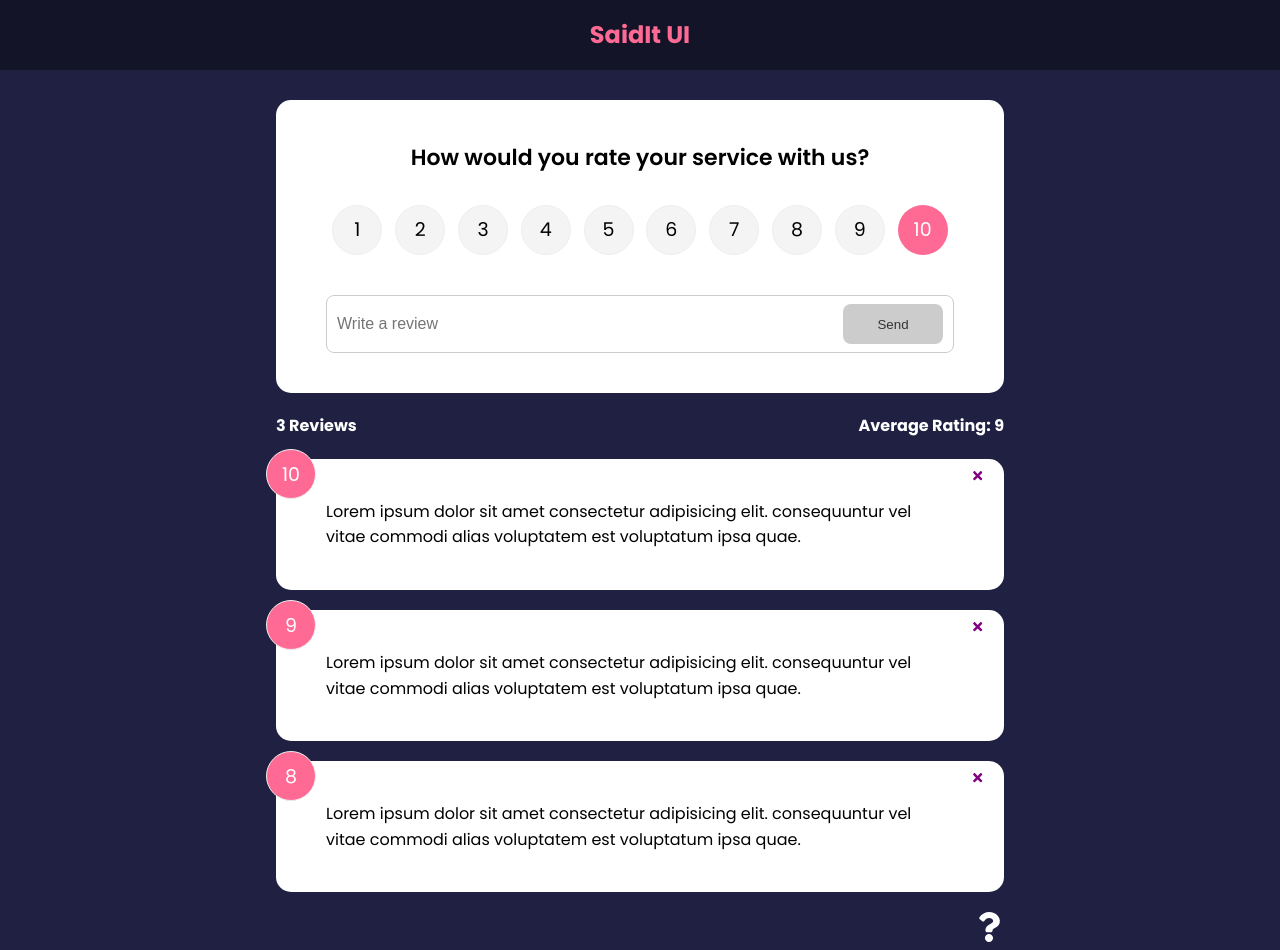
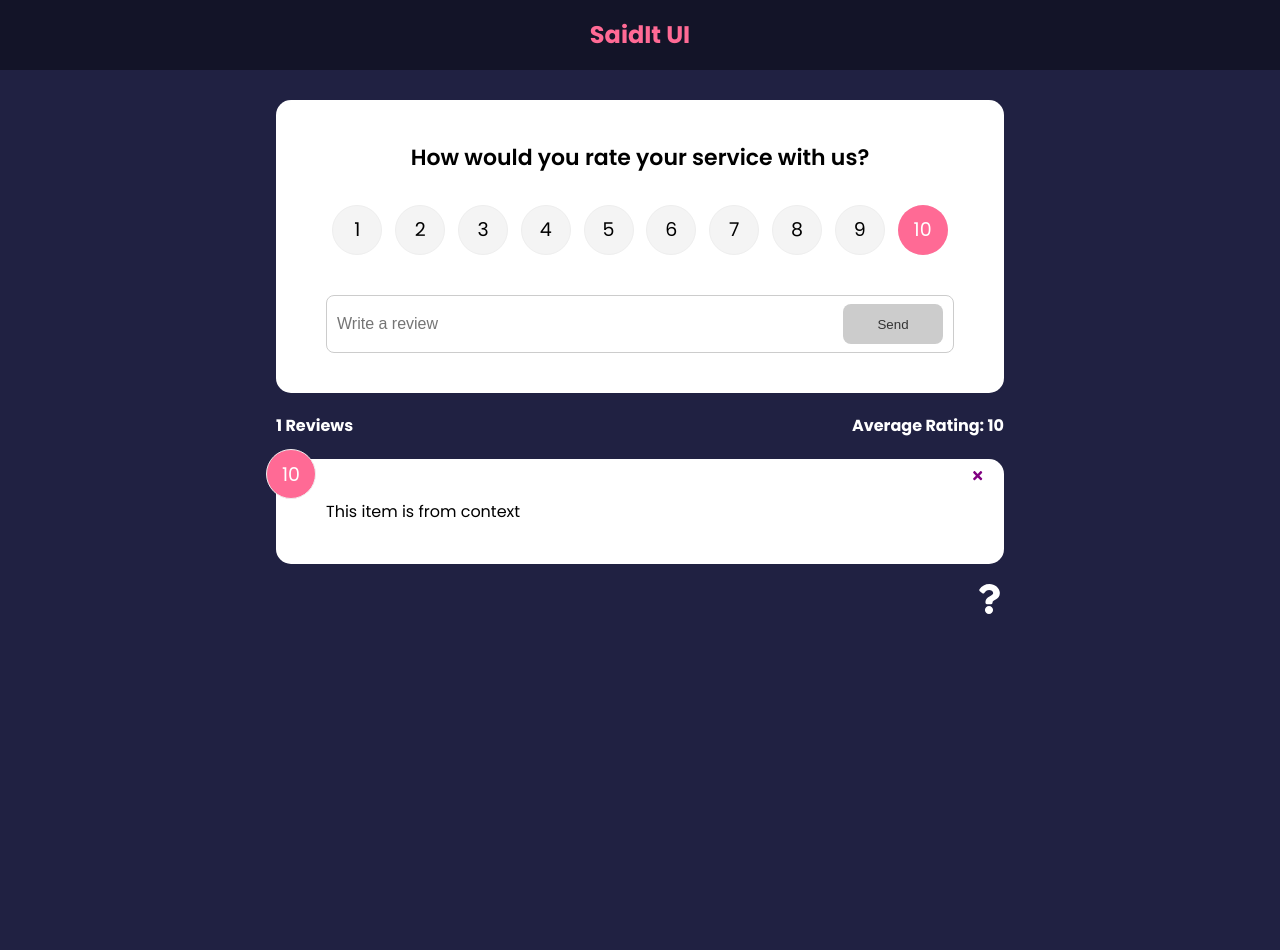
Before and after one commit to jlentz17/feedback-app, a React (Create React App) app: page / in a window 1280 px wide. After the commit the page ends 800 px from the top, so only its background shows below. Built offline with nearby package versions, Linux system fonts and the light colour scheme.

Commit message:
refactors to useContext. Way cleaner/practice

```diff
--- a/src/App.js
+++ b/src/App.js
@@ -1,29 +1,15 @@
-import { v4 as uuidv4 } from 'uuid'
 import { BrowserRouter as Router, Route, Routes } from 'react-router-dom'
-import { useState } from 'react'
 import Header from './components/Header'
 import FeedbackList from './components/FeedbackList'
-import FeedbackData from './data/FeedbackData'
 import FeedbackStats from './components/FeedbackStats'
 import FeedbackForm from './components/FeedbackForm'
 import AboutPage from './pages/AboutPage'
+import { FeedbackProvider } from './context/FeedbackContext'
 import AboutIconLink from './components/AboutIconLink'
 
 const App = () => {
-  const [feedback, setFeedback] = useState(FeedbackData)
-
-  const addFeedback = (newFeedback) => {
-    newFeedback.id = uuidv4()
-    setFeedback([newFeedback, ...feedback])
-  }
-
-  const deleteFeedback = (id) => {
-    if (window.confirm('Are you sure you want to delete?')) {
-      setFeedback(feedback.filter((item) => item.id !== id))
-    }
-  }
-
   return (
+    <FeedbackProvider>
       <Router>
         <Header />
         <div className='container'>
@@ -33,12 +19,9 @@
               path='/'
               element={
                 <>
-                <FeedbackForm handleAdd={addFeedback} />
-                <FeedbackStats feedback={feedback} />
-                <FeedbackList
-                  feedback={feedback}
-                  handleDelete={deleteFeedback}
-                />
+                  <FeedbackForm />
+                  <FeedbackStats />
+                  <FeedbackList />
                 </>
               }
             ></Route>
@@ -48,6 +31,7 @@
           <AboutIconLink />
         </div>
       </Router>
+    </FeedbackProvider>
   )
 }
 
--- a/src/components/FeedbackForm.js
+++ b/src/components/FeedbackForm.js
@@ -2,12 +2,15 @@
 import Card from './shared/Card'
 import Button from './shared/Button'
 import RatingSelect from './RatingSelect'
+import { useContext } from 'react'
+import FeedbackContext from '../context/FeedbackContext'
 
-const FeedbackForm = ({ handleAdd }) => {
+const FeedbackForm = () => {
   const [text, setText] = useState('')
   const [rating, setRating] = useState(10)
   const [btnDisabled, setBtnDisabled] = useState(true)
   const [message, setMessage] = useState('')
+  const { addFeedback } = useContext(FeedbackContext)
 
   const handleTextChange = (e) => {
     if (text === '') {
@@ -31,7 +34,9 @@
         rating,
       }
 
-      handleAdd(newFeedback)
+      console.log(newFeedback)
+
+      addFeedback(newFeedback)
 
       setText('')
     }
--- a/src/components/FeedbackItem.js
+++ b/src/components/FeedbackItem.js
@@ -1,13 +1,16 @@
 import { FaTimes } from 'react-icons/fa'
 import Card from './shared/Card'
 import PropTypes from 'prop-types'
+import { useContext } from 'react'
+import FeedbackContext from '../context/FeedbackContext'
 
-const FeedbackItem = ({ item, handleDelete }) => {
+const FeedbackItem = ({ item }) => {
+  const { deleteFeedback } = useContext(FeedbackContext)
   return (
     <Card>
       <div className='num-display'>{item.rating}</div>
       <button className='close'>
-        <FaTimes onClick={() => handleDelete(item.id)} color='purple' />
+        <FaTimes onClick={() => deleteFeedback(item.id)} color='purple' />
       </button>
       <div className='text-display'>{item.text}</div>
     </Card>
--- a/src/components/FeedbackList.js
+++ b/src/components/FeedbackList.js
@@ -1,9 +1,11 @@
 import { motion, AnimatePresence } from 'framer-motion'
+import { useContext } from 'react'
 import FeedbackItem from './FeedbackItem'
-import PropTypes from 'prop-types'
+import FeedbackContext from '../context/FeedbackContext'
 
-// map over FeedbackData array and return
-const FeedbackList = ({ feedback, handleDelete }) => {
+const FeedbackList = () => {
+  const { feedback } = useContext(FeedbackContext)
+
   if (!feedback || feedback.length === 0) {
     return <p>No Feedback Yet</p>
   }
@@ -18,11 +20,7 @@
             animate={{ opacity: 1 }}
             exit={{ opacity: 0 }}
           >
-            <FeedbackItem
-              key={item.id}
-              item={item}
-              handleDelete={handleDelete}
-            />
+            <FeedbackItem key={item.id} item={item} />
           </motion.div>
         ))}
       </AnimatePresence>
@@ -40,14 +38,4 @@
   // )
 }
 
-FeedbackList.propTypes = {
-  feedback: PropTypes.arrayOf(
-    PropTypes.shape({
-      id: PropTypes.oneOfType([PropTypes.string, PropTypes.number]).isRequired,
-      rating: PropTypes.number.isRequired,
-      text: PropTypes.string.isRequired,
-    })
-  ),
-}
-
 export default FeedbackList
--- a/src/components/FeedbackStats.js
+++ b/src/components/FeedbackStats.js
@@ -1,7 +1,8 @@
-import React from 'react'
-import PropTypes from 'prop-types'
+import { useContext } from 'react'
+import FeedbackContext from '../context/FeedbackContext'
 
-const FeedbackStats = ({ feedback }) => {
+const FeedbackStats = () => {
+  const { feedback } = useContext(FeedbackContext)
   // calculate ratings average
   let average =
     feedback.reduce((acc, cur) => acc + cur.rating, 0) / feedback.length
@@ -16,6 +17,4 @@
   )
 }
 
-FeedbackStats.propTypes = { feedback: PropTypes.array.isRequired }
-
 export default FeedbackStats
--- /dev/null
+++ b/src/context/FeedbackContext.js
@@ -0,0 +1,33 @@
+import { createContext, useState } from 'react'
+import { v4 as uuidv4 } from 'uuid'
+
+const FeedbackContext = createContext()
+
+export const FeedbackProvider = ({ children }) => {
+  const [feedback, setFeedback] = useState([
+    {
+      id: 1,
+      text: 'This item is from context',
+      rating: 10,
+    },
+  ])
+
+  const addFeedback = (newFeedback) => {
+    newFeedback.id = uuidv4()
+    setFeedback([newFeedback, ...feedback])
+  }
+
+  const deleteFeedback = (id) => {
+    if (window.confirm('Are you sure you want to delete?')) {
+      setFeedback(feedback.filter((item) => item.id !== id))
+    }
+  }
+
+  return (
+    <FeedbackContext.Provider value={{ feedback, deleteFeedback, addFeedback }}>
+      {children}
+    </FeedbackContext.Provider>
+  )
+}
+
+export default FeedbackContext
```
Lines whose indentation alone changed are shown as unchanged.
